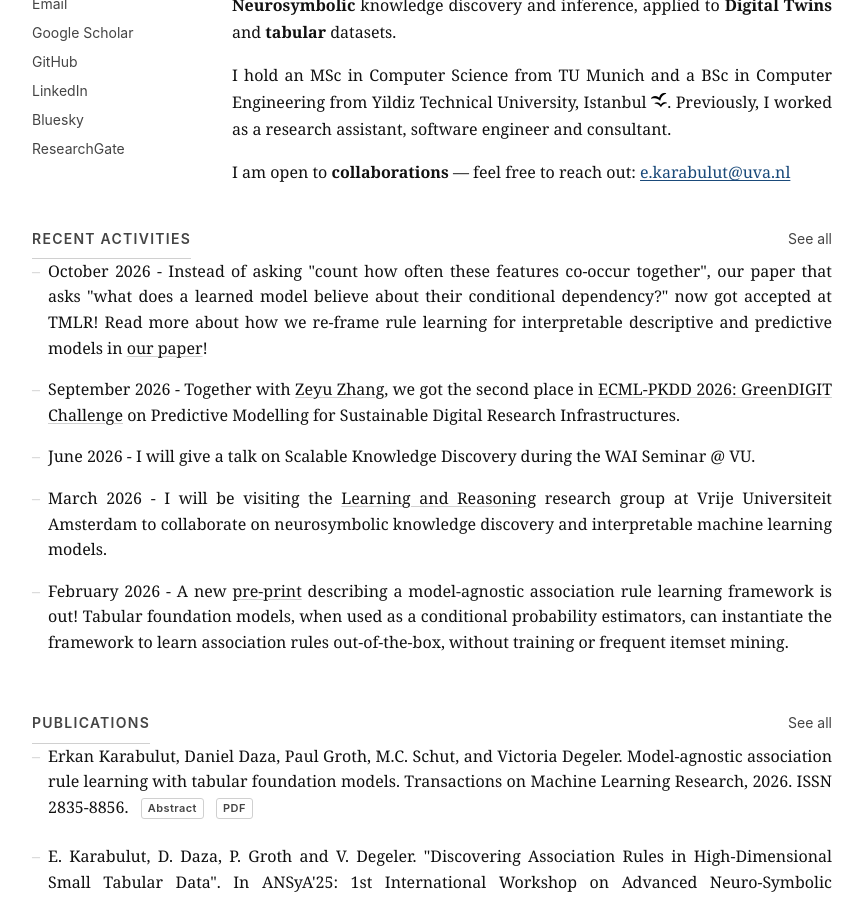
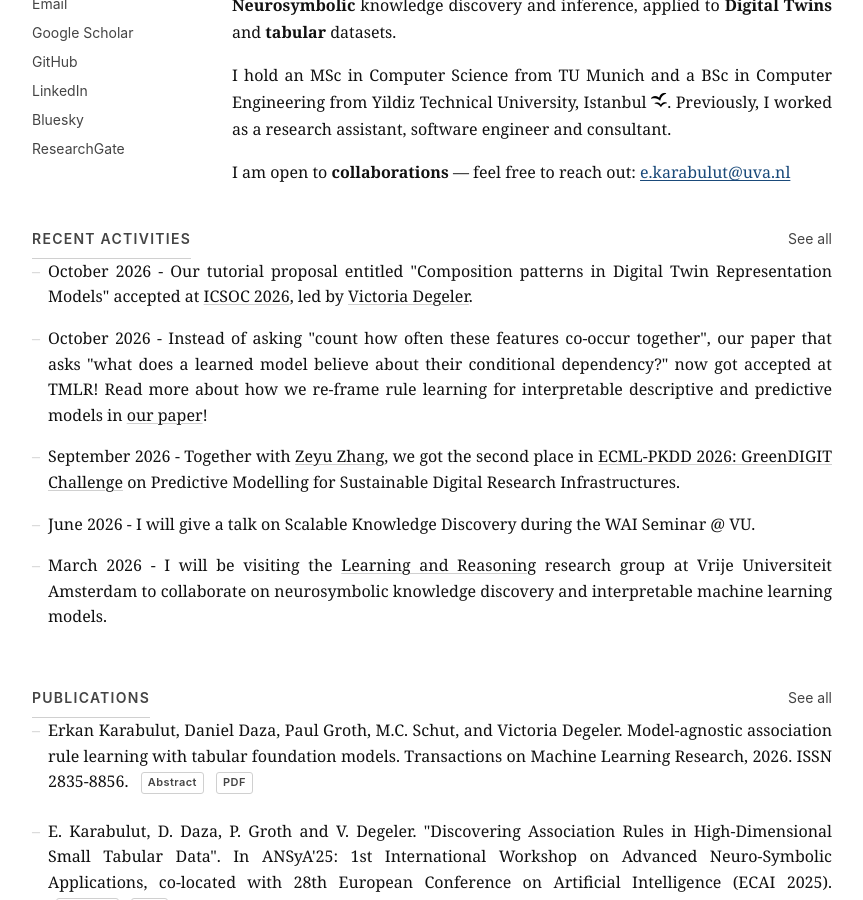
Before and after one commit to erkankarabulut/erkankarabulut.github.io, a Jekyll site: the page built from index.html, in a window 1280 px wide and 900 px high, scrolled down 284 px. Shown: the whole window, without its empty margins (208-1071 px from the left). Built offline with Jekyll 4.4.1, drawn with Linux system fonts in a browser that asks for light colours.

Commit message:
add news to add ICSOC 2026 Tutorial

```diff
--- a/_data/news.yml
+++ b/_data/news.yml
@@ -1,3 +1,4 @@
+- 'October 2026 - Our tutorial proposal entitled "Composition patterns in Digital Twin Representation Models" accepted at <a href="https://icsoc2026.it.p.lodz.pl/tutorials.html" target="_blank">ICSOC 2026</a>, led by <a target="_blank" href="https://vdegeler.com/">Victoria Degeler</a>.'
 - 'October 2026 - Instead of asking "count how often these features co-occur together", our paper that asks "what does a learned model believe about their conditional dependency?" now got accepted at TMLR! Read more about how we re-frame rule learning for interpretable descriptive and predictive models in <a target="_blank" href="https://openreview.net/pdf?id=Y70lnNnA6T">our paper</a>!'
 - 'September 2026 - Together with <a target="_blank" href="https://www.linkedin.com/in/zeyu-zhang-8b2416204">Zeyu Zhang</a>, we got the second place in <a target="_blank" href="https://gd2.lab.uvalight.net/">ECML-PKDD 2026: GreenDIGIT Challenge</a> on Predictive Modelling for Sustainable Digital Research Infrastructures.'
 - 'June 2026 - I will give a talk on Scalable Knowledge Discovery during the WAI Seminar @ VU.'
```
